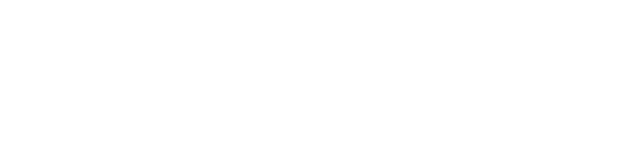
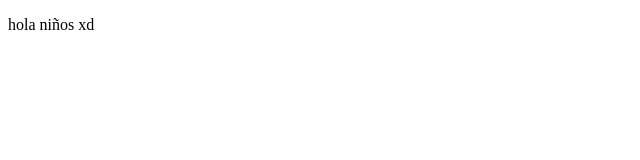
Before and after one commit to KingZahard01/mi-proyecto, a plain HTML site: page index.html in a window 1280 px wide. Shown: the whole page, without its empty margins (0-640 px from the left). Drawn offline with Linux system fonts and the light colour scheme.

Commit message:
agregué una etiqueta <p>

```diff
--- a/index.html
+++ b/index.html
@@ -7,6 +7,6 @@
     <title>Document Hola pipo xd </title>
 </head>
 <body>
-
+    <p>hola niños xd</p>
 </body>
 </html>
```
